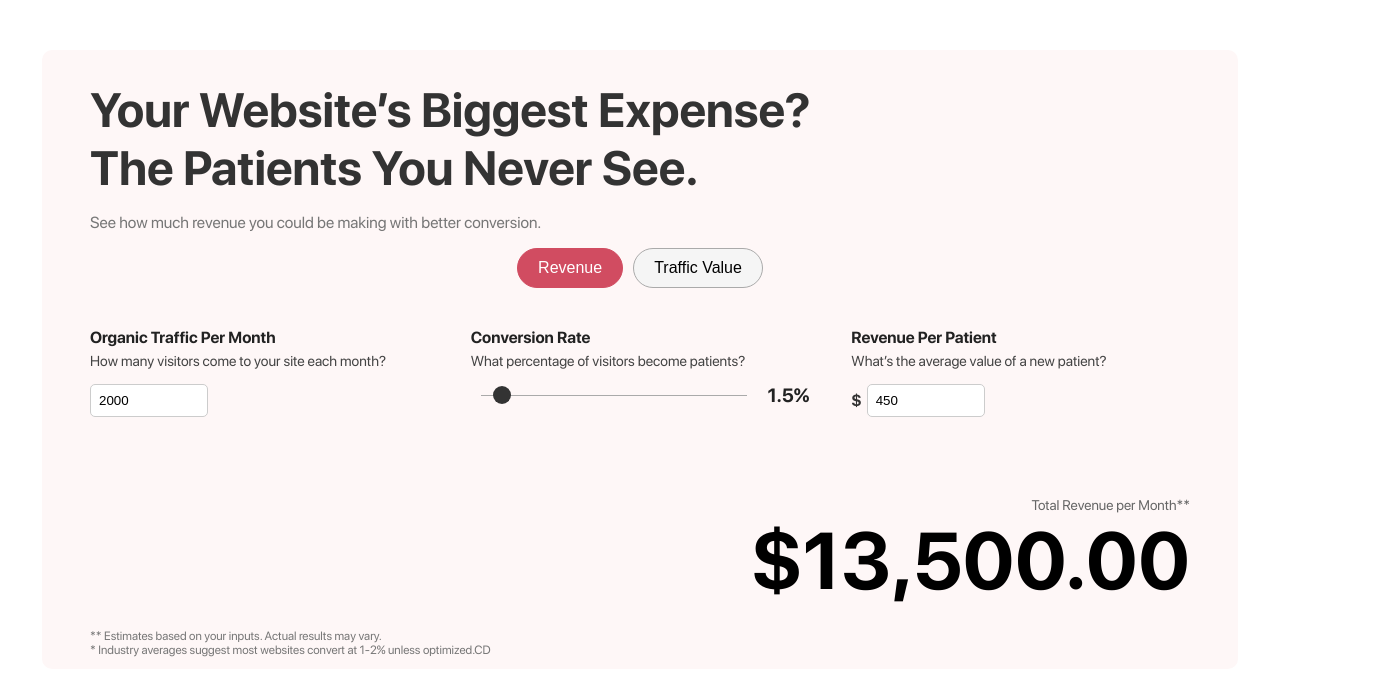
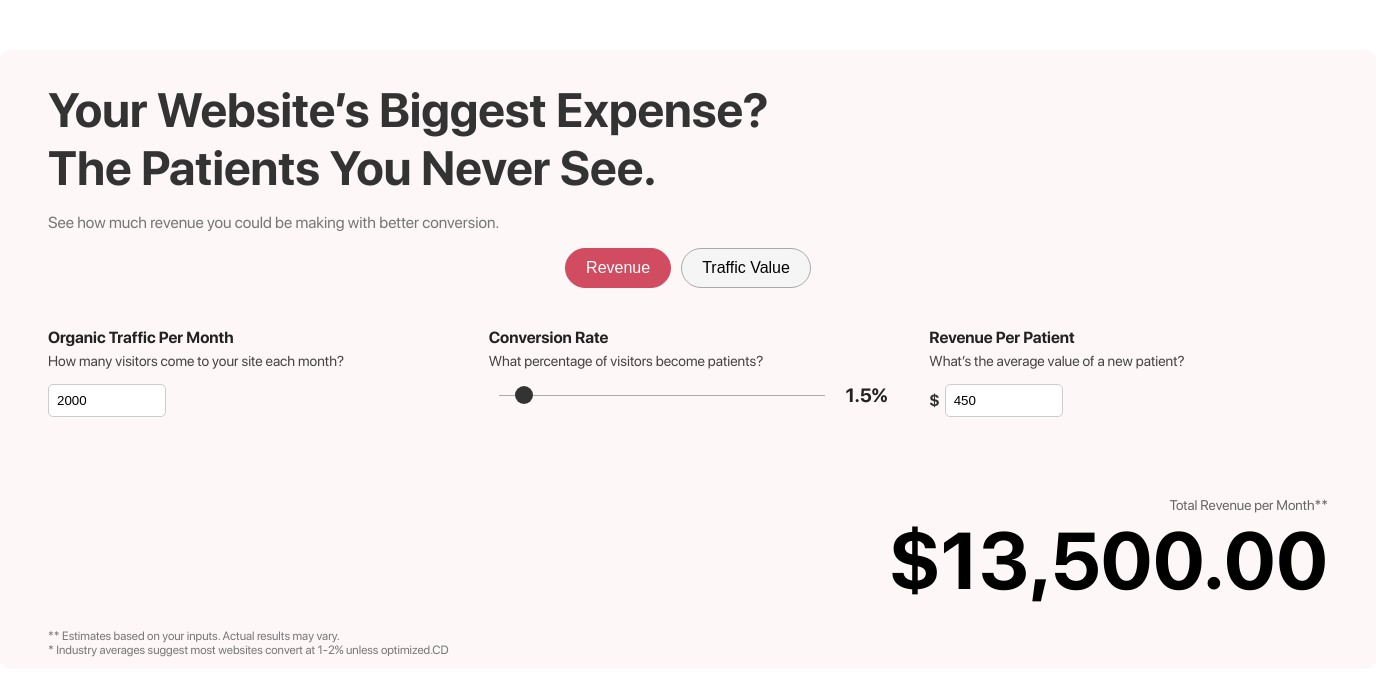
Before and after one commit to tototaba/spa-business-calculator, a React (Vite) app: page / in a window 1280 px wide. Shown: the top 696 px of the page, 1376 px wide, since content can reach past the window. Built offline with nearby package versions, Linux system fonts and the light colour scheme.

Commit message:
remove max width

```diff
--- a/src/App.css
+++ b/src/App.css
@@ -25,7 +25,7 @@ body {
 }
 
 .container {
-  max-width: 1100px;
+  /* max-width: 1100px; */
   margin: 50px auto;
   padding-left: 48px;
   padding-right: 48px;
```
